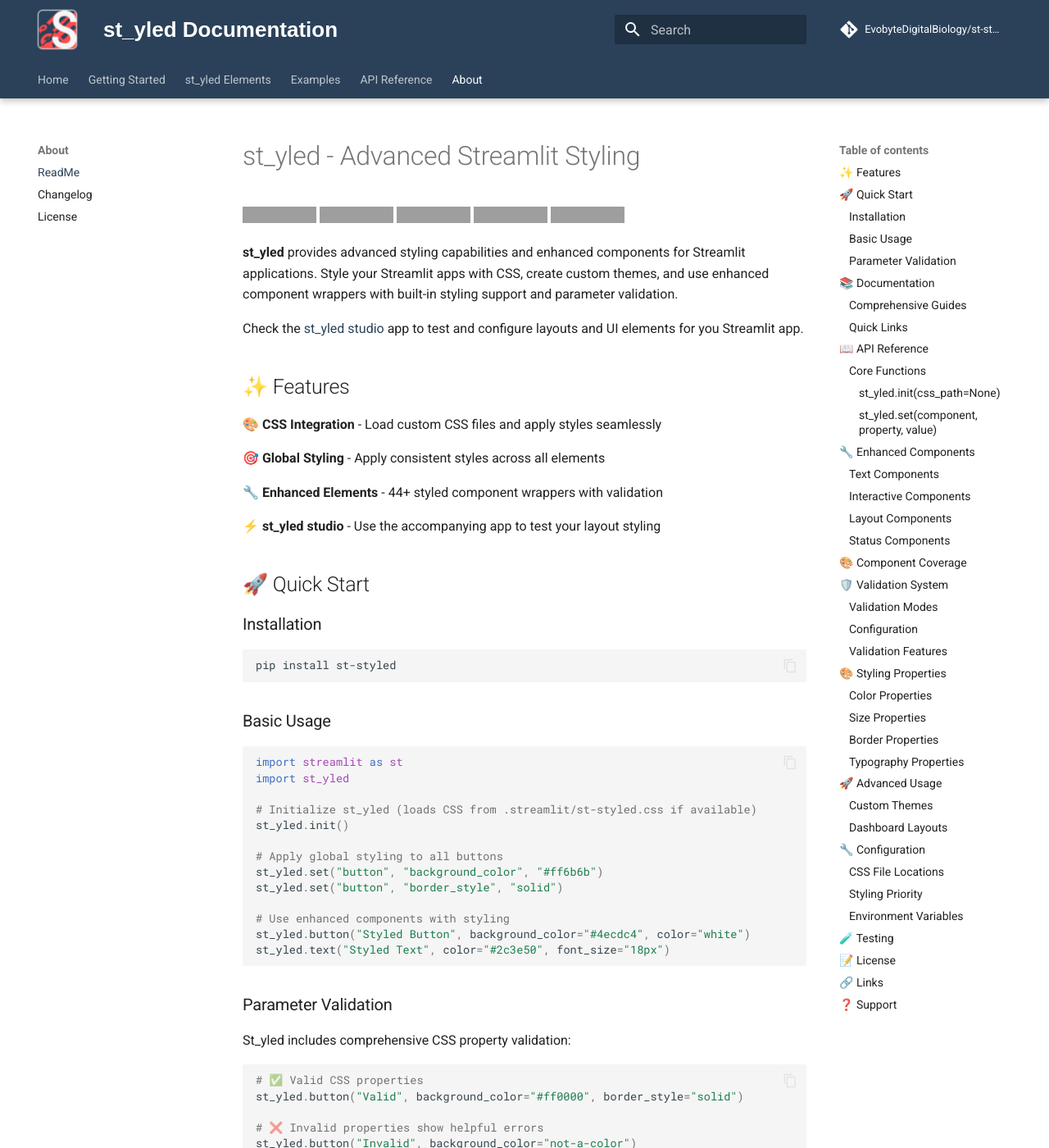
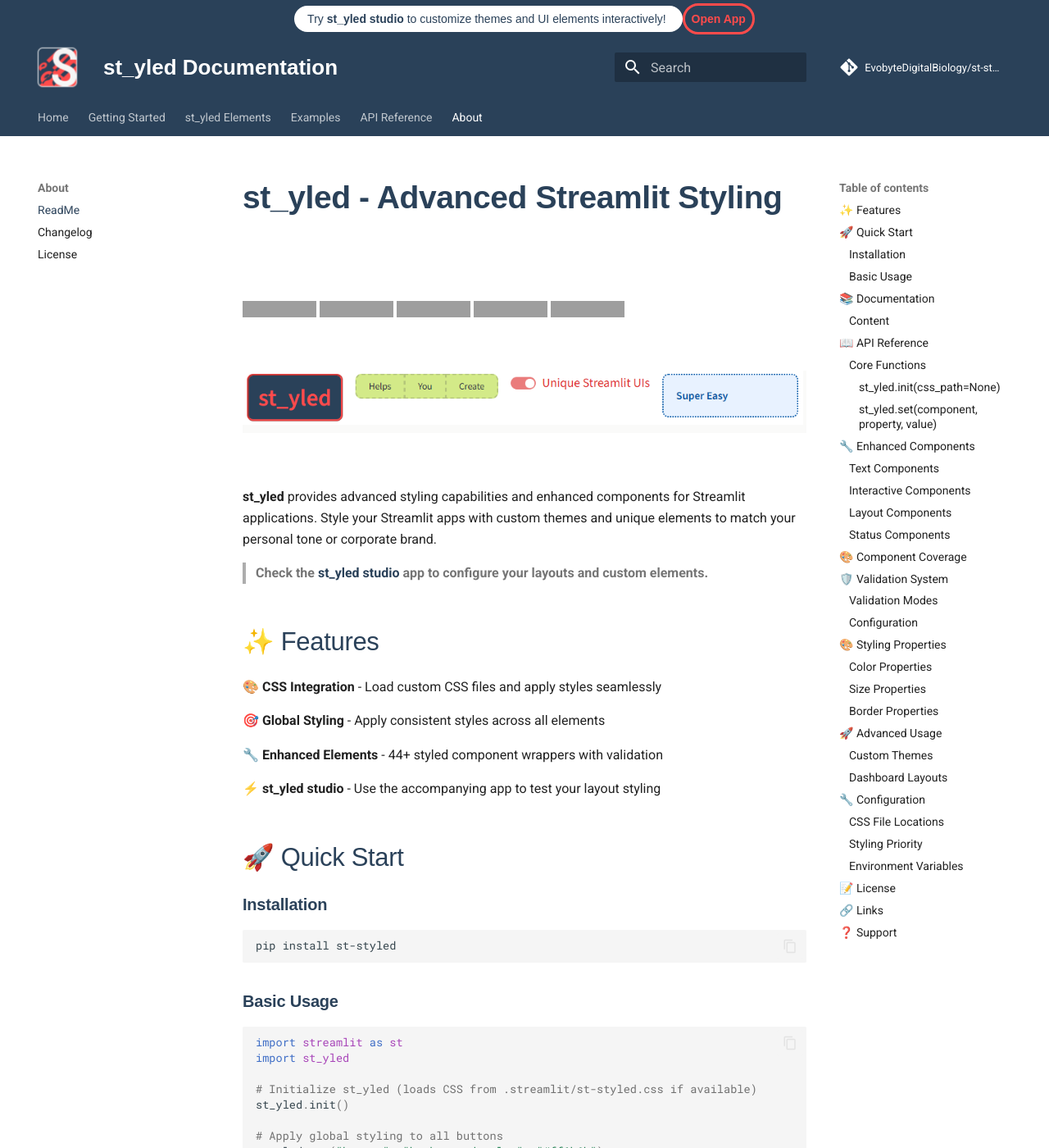
Before and after one commit to EvobyteDigitalBiology/st-styled, an MkDocs documentation site: the page built from docs/readme.md, in a window 1280 px wide and 1400 px high. Shown: the whole window at 82% size. Built offline with MkDocs 1.6.1 and Material for MkDocs 9.7.7, drawn with Linux system fonts in a browser that asks for light colours; comment, search, counter and statistics services are not loaded; some of the changed text lies outside the part shown; grey boxes are pictures that could not be loaded.

Commit message:
Docs: Update

````diff
--- /dev/null
+++ b/docs/overrides/main.html
@@ -0,0 +1,16 @@
+{% extends "base.html" %}
+
+{% block announce %}
+  <div style="display: flex; align-items: center; justify-content: center;">
+
+  <div>
+  <span class="banner-text">
+    Try <b>st_yled studio</b> to customize themes and UI elements interactively!
+  </span>
+  <a class="banner-link" href="https://styled-studio.streamlit.app/" target="_blank">Open App</a>
+
+  </div>
+  </div>
+
+
+{% endblock %}
--- a/docs/readme.md
+++ b/docs/readme.md
@@ -6,9 +6,17 @@
 [![PyPI version](https://badge.fury.io/py/st-styled.svg)](https://badge.fury.io/py/st-styled)
 [![Test Coverage](https://img.shields.io/badge/coverage-89%25-brightgreen.svg)](htmlcov/index.html)
 
-**st_yled** provides advanced styling capabilities and enhanced components for Streamlit applications. Style your Streamlit apps with CSS, create custom themes, and use enhanced component wrappers with built-in styling support and parameter validation.
+<br>
 
-Check the [st_yled studio](https://styled-studio.streamlit.app/) app to test and configure layouts and UI elements for you Streamlit app.
+![st_yled Components Examples](assets/st_streamlit_styling_header.png)
+
+<br>
+
+**st_yled** provides advanced styling capabilities and enhanced components for Streamlit applications.
+Style your Streamlit apps with custom themes and unique elements to match your personal tone or corporate brand.
+
+> **Check the [st_yled studio](https://styled-studio.streamlit.app/) app to configure your layouts and custom elements.**
+
 
 ## ✨ Features
 
@@ -46,33 +54,10 @@
 st_yled.text("Styled Text", color="#2c3e50", font_size="18px")
 ```
 
-### Parameter Validation
-
-St_yled includes comprehensive CSS property validation:
-
-```python
-# ✅ Valid CSS properties
-st_yled.button("Valid", background_color="#ff0000", border_style="solid")
-
-# ❌ Invalid properties show helpful errors
-st_yled.button("Invalid", background_color="not-a-color")
-# Warning: Invalid color value 'not-a-color' for property 'background_color'
-
-# Configure validation mode
-import os
-os.environ["ST_STYLED_STRICT_VALIDATION"] = "true"  # Raise errors
-os.environ["ST_STYLED_BYPASS_VALIDATION"] = "true"  # Skip validation
-```
-
 ## 📚 Documentation
 
-### Comprehensive Guides
 
-- **[Component Reference](docs/COMPONENT_REFERENCE.md)** - Complete reference for all 44 styled components and their supported properties
-- **[Validation Guide](docs/VALIDATION_GUIDE.md)** - In-depth guide to parameter validation, error handling, and configuration
-- **[Advanced Examples](docs/ADVANCED_EXAMPLES.md)** - Real-world examples including dashboards, themes, forms, and performance patterns
-
-### Quick Links
+### Content
 
 - [Installation & Setup](#installation) - Get started quickly
 - [API Reference](#api-reference) - Core functions and usage
@@ -80,7 +65,7 @@
 - [Styling Properties](#styling-properties) - Supported CSS properties
 - [Configuration](#configuration) - Advanced configuration options
 
-## 📖 API Reference
+## <a name="api-reference"></a>📖 API Reference
 
 ### Core Functions
 
@@ -121,7 +106,7 @@
 st_yled.set("header", "font_size", "24px")
 ```
 
-## 🔧 Enhanced Components
+## <a name="enhanced-components"></a>🔧 Enhanced Components
 
 St_yled provides enhanced versions of Streamlit components with additional styling parameters:
 
@@ -193,9 +178,8 @@
 - **Data Components (4)**: table, metric, progress, status
 - **Chat Components (1)**: chat_message
 
-Plus **45 pass-through components** that maintain original Streamlit functionality.
+Check the [st_yled element docs](https://st-styled.evo-byte.com/elements/) for more information
 
-> **See [Component Reference](docs/COMPONENT_REFERENCE.md) for complete details on all components and their supported properties.**
 
 ## 🛡️ Validation System
 
@@ -219,34 +203,22 @@
 os.environ["ST_STYLED_BYPASS_VALIDATION"] = "true"
 ```
 
-### Validation Features
 
-- ✅ **CSS Property Validation** - Validates colors, lengths, borders, fonts
-- ✅ **Component Compatibility** - Ensures properties are supported by components
-- ✅ **Helpful Error Messages** - Detailed feedback with suggestions
-- ✅ **Property Aliases** - Supports common variations (bg_color → background_color)
-- ✅ **Environment Configuration** - Flexible validation modes
-
-> **See [Validation Guide](docs/VALIDATION_GUIDE.md) for complete validation documentation.**
-
-## 🎨 Styling Properties
+## <a name="styling-properties">🎨 Styling Properties
 
 ### Color Properties
 - **Valid formats:** Hex (`#ff0000`), RGB (`rgb(255,0,0)`), HSL (`hsl(0,100%,50%)`), Named (`red`)
 - **Examples:** `color`, `background_color`, `border_color`
 
 ### Size Properties
-- **Valid units:** `px`, `em`, `rem`, `%`, `vh`, `vw`
+- **Valid units:** `px`, `em`, `rem`
 - **Examples:** `font_size`, `width`, `height`, `padding`, `margin`
 
 ### Border Properties
-- **Styles:** `solid`, `dashed`, `dotted`, `double`
+- **Styles:** `solid`, `dashed`, `dotted`, `double`, ...
 - **Examples:** `border`, `border_radius`, `border_width`, `border_style`
 
-### Typography Properties
-- **Examples:** `font_weight`, `font_family`, `text_align`, `line_height`
-
-> **See [Component Reference](docs/COMPONENT_REFERENCE.md) for complete property details.**
+> **See [Component Reference](https://st-styled.evo-byte.com/elements/) for complete property details.**
 
 ## 🚀 Advanced Usage
 
@@ -273,12 +245,9 @@
         background_color="#f8fafc",
         border="1px solid #e2e8f0",
         border_radius="12px",
-        padding="20px"
     ):
         st_yled.metric("Revenue", "$2.4M", "+12%", color="#059669")
 ```
-
-> **See [Advanced Examples](docs/ADVANCED_EXAMPLES.md) for complete real-world examples.**
 
 ## 🔧 Configuration
 
@@ -305,29 +274,6 @@
 # Validation configuration
 export ST_STYLED_STRICT_VALIDATION=true   # Enable strict validation
 export ST_STYLED_BYPASS_VALIDATION=true   # Bypass all validation
-
-# Development mode
-export ST_STYLED_DEBUG=true               # Enable debug output
-```
-
-## 🧪 Testing
-
-Run the comprehensive test suite:
-
-```bash
-# Install development dependencies
-poetry install --with dev
-
-# Run all tests
-poetry run pytest
-
-# Run with coverage report
-poetry run pytest --cov=st_yled --cov-report=html
-
-# Run specific test categories
-poetry run pytest tests/test_components_comprehensive.py  # Component tests
-poetry run pytest tests/test_validation.py               # Validation tests
-poetry run pytest tests/test_styler_integration.py       # Integration tests
 ```
 
 ## 📝 License
@@ -344,7 +290,7 @@
 
 If you encounter any issues or have questions:
 
-1. 📖 Check the [comprehensive documentation](docs/)
+1. 📖 Check the [comprehensive documentation](https://st-styled.evo-byte.com/)
 2. 🔍 Search [existing issues](https://github.com/EvobyteDigitalBiology/st-styled/issues)
 3. 💬 Create a [new issue](https://github.com/EvobyteDigitalBiology/st-styled/issues/new)
 4. 📧 Contact the maintainers
--- a/docs/stylesheets/extra.css
+++ b/docs/stylesheets/extra.css
@@ -2,6 +2,27 @@
     --md-primary-fg-color: #2A4159;
     --md-primary-fg-color--light: #ECB7B7;
     --md-primary-fg-color--dark:  #2A4159;
+  }
+
+h1 {
+    font-family: "Source Sans 3", sans-serif;
+    font-weight: 700 !important;
+    font-size: 39px !important;
+    color: #2A4159 !important;
+}
+
+h2 {
+    font-family: "Source Sans 3", sans-serif;
+    font-weight: 500 !important;
+    font-size: 31px !important;
+    color: #2A4159 !important;
+  }
+
+h3 {
+    font-family: "Source Sans 3", sans-serif;
+    font-weight: 700 !important;
+    font-size: 20px !important;
+    color: #2A4159 !important;
   }
 
 .md-header span {
@@ -13,3 +34,32 @@
 .md-logo img {
     height: 48px !important;
   }
+
+.md-banner {
+  background-color: #2A4159;
+}
+
+.banner-text {
+  background-color: #FFFFFF;
+  color: #2A4159;
+  font-family: "Source Sans 3", sans-serif;
+  padding: 8px 16px 8px 16px;
+  border-radius: 32px;
+  font-weight: 500;
+}
+
+.banner-link {
+  color: #FF4B4B !important;
+  font-family: "Source Sans 3", sans-serif;
+  padding: 8px 8px;
+  border-radius: 32px;
+  font-weight: 700;
+  border-color: #FF4B4B !important;
+  border-width: 3px;
+  border-style: solid;
+}
+
+.banner-link:hover {
+  background-color: #FF4B4B !important;
+  color: #FFFFFF !important;
+}
--- a/mkdocs.yml
+++ b/mkdocs.yml
@@ -23,6 +23,7 @@
   language: en
   logo: assets/st_yled Logo Frame.png
   favicon: assets/st_yled_favicon.png
+  custom_dir: docs/overrides
 
 nav:
   - Home: index.md
````
Also changed, not shown: docs/index.md (+5 -1 lines).
